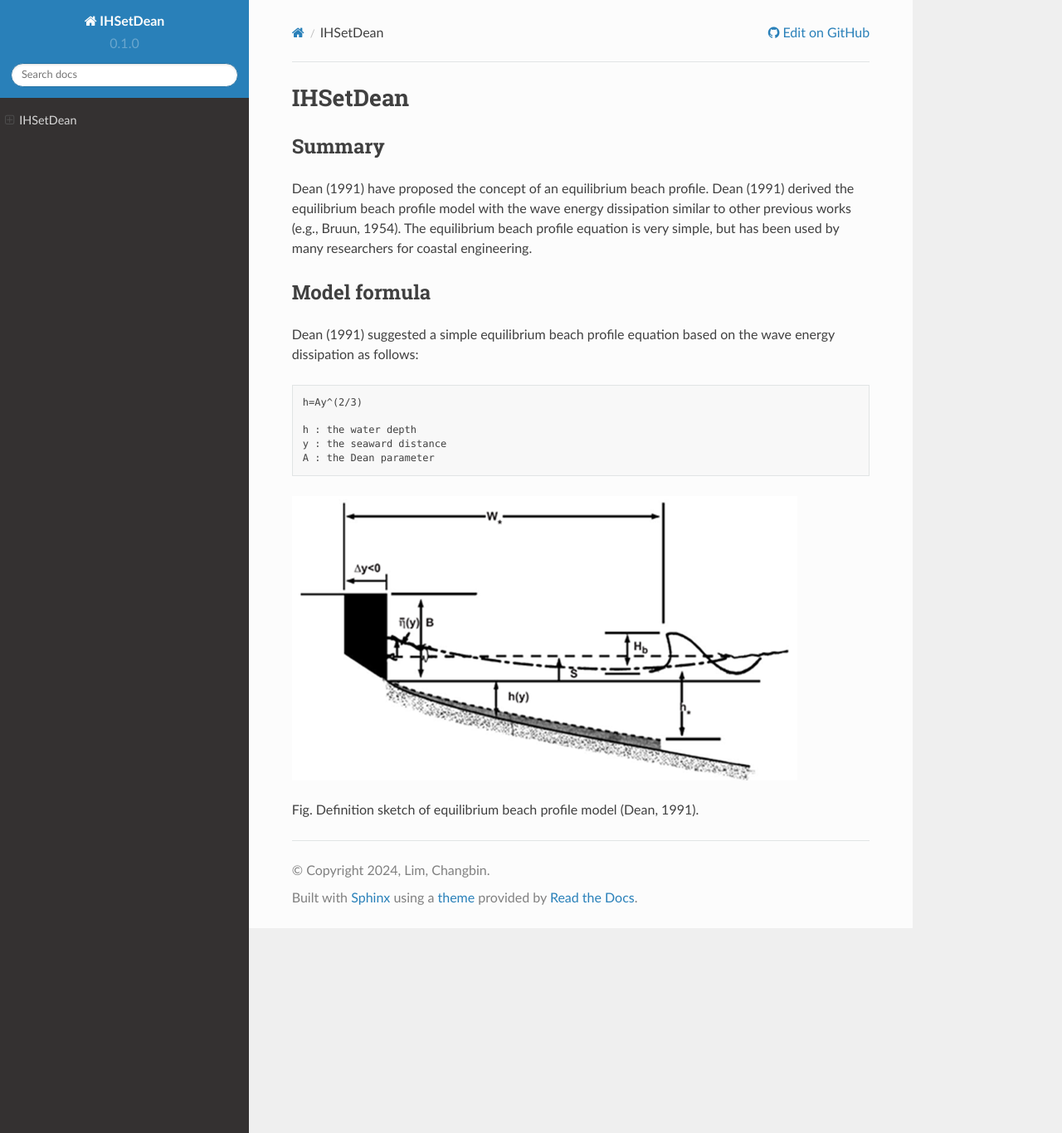
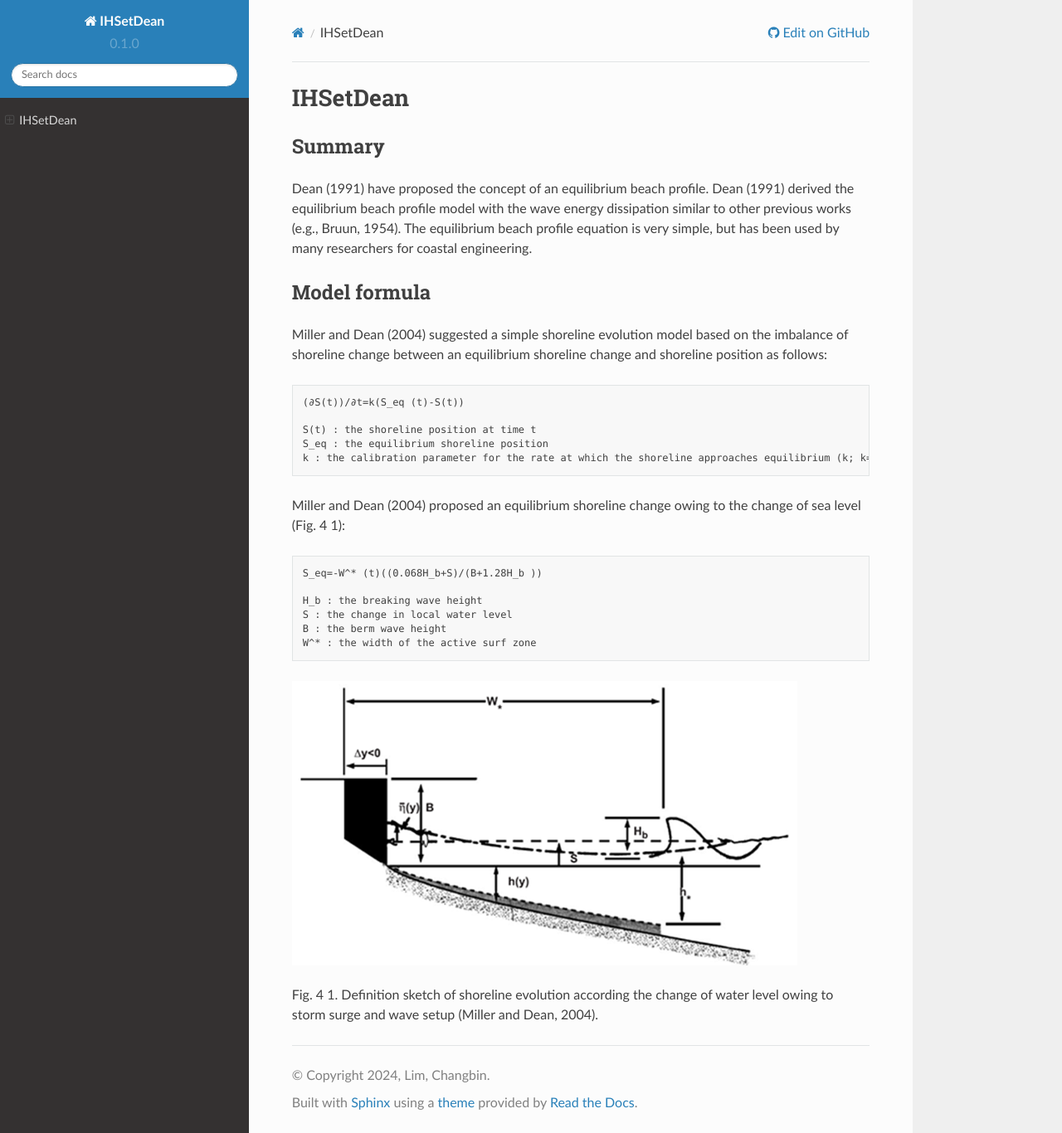
Before and after one commit to IHCantabria/IHSetDean, a Sphinx documentation site: the page built from docs/index.md, in a window 1280 px wide and 1366 px high. Shown: the whole window at 83% size. Built offline with Sphinx 7.4.7 and the Read the Docs theme 2.0.0, drawn with Linux system fonts in a browser that asks for light colours.

Commit message:
Add files via upload

````diff
--- a/docs/index.md
+++ b/docs/index.md
@@ -6,16 +6,27 @@ Dean (1991) have proposed the concept of an equilibrium beach profile. Dean (199
 
 ## Model formula
 
-Dean (1991) suggested a simple equilibrium beach profile equation based on the wave energy dissipation as follows:
+Miller and Dean (2004) suggested a simple shoreline evolution model based on the imbalance of shoreline change between an equilibrium shoreline change and shoreline position as follows:
 
 ```text
-h=Ay^(2/3)
+(∂S(t))/∂t=k(S_eq (t)-S(t))
 
-h : the water depth
-y : the seaward distance
-A : the Dean parameter
+S(t) : the shoreline position at time t
+S_eq : the equilibrium shoreline position
+k : the calibration parameter for the rate at which the shoreline approaches equilibrium (k; k=k_a H_b^2; k=k_a H_b^3; k=k_a Ω)
 ```
 
-![Definition sketch of equilibrium beach profile model](_static/images/Imagen1.png)
+Miller and Dean (2004) proposed an equilibrium shoreline change owing to the change of sea level (Fig. 4 1):
 
-Fig. Definition sketch of equilibrium beach profile model (Dean, 1991).
+```text
+S_eq=-W^* (t)((0.068H_b+S)/(B+1.28H_b ))
+
+H_b : the breaking wave height
+S : the change in local water level
+B : the berm wave height
+W^* : the width of the active surf zone
+```
+
+![Definition sketch of shoreline evolution](_static/images/Imagen1.png)
+
+Fig. 4 1. Definition sketch of shoreline evolution according the change of water level owing to storm surge and wave setup (Miller and Dean, 2004).
--- a/pyproject.toml
+++ b/pyproject.toml
@@ -23,7 +23,7 @@ classifiers = [
 ]
 dynamic = ["version", "description"]
 
-dependencies = ["numpy", "pytest >=7", "scipy"]
+dependencies = ["numpy", "pytest >=7", "scipy", "xarray"]
 
 
 [project.optional-dependencies]
````
Also changed, not shown: README.md (+1 -1 lines), CHANGELOG.md (line endings or trailing spaces), docs/conf.py (line endings or trailing spaces), src/IHSetDean/__init__.py (line endings or trailing spaces), 8 other files.
